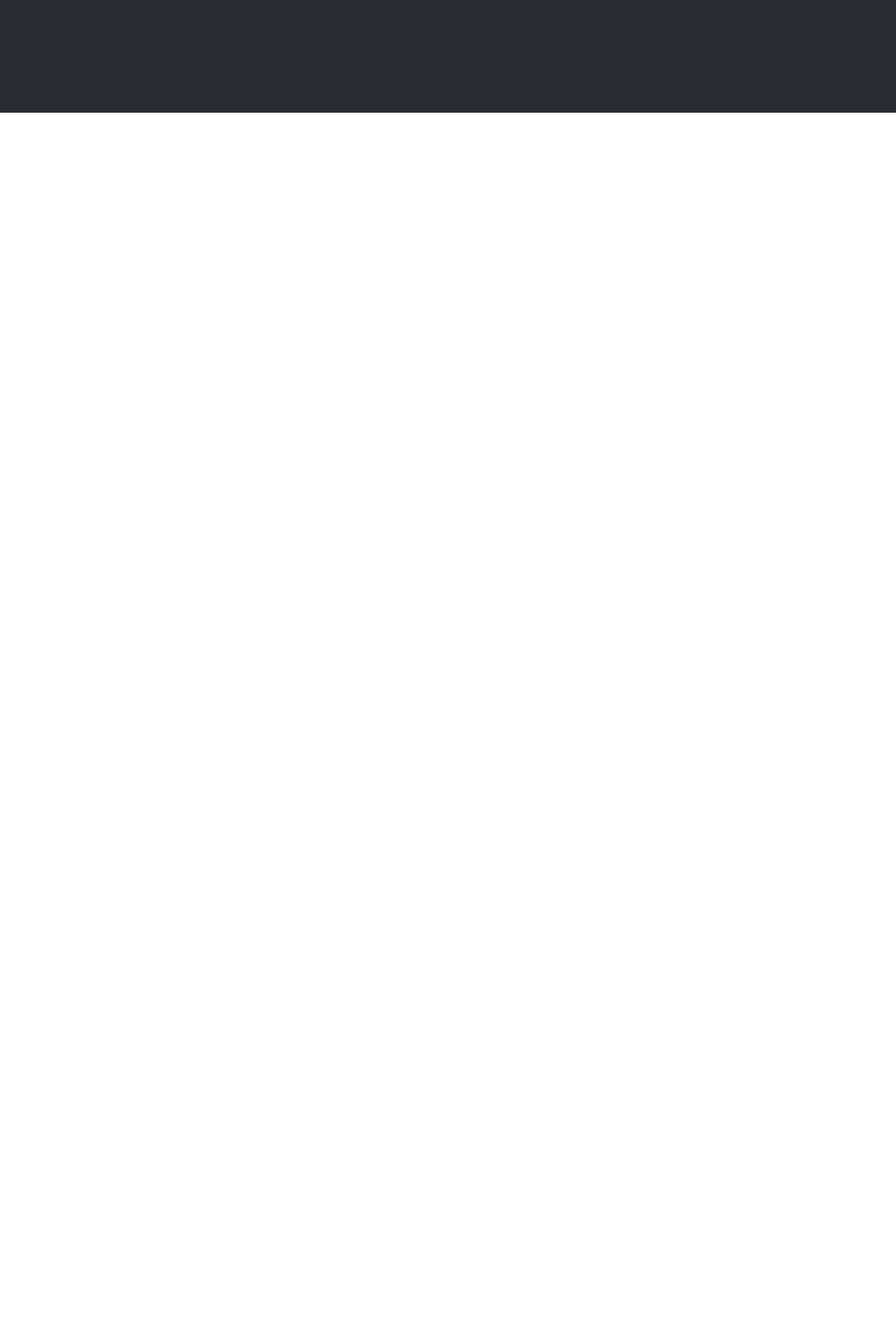
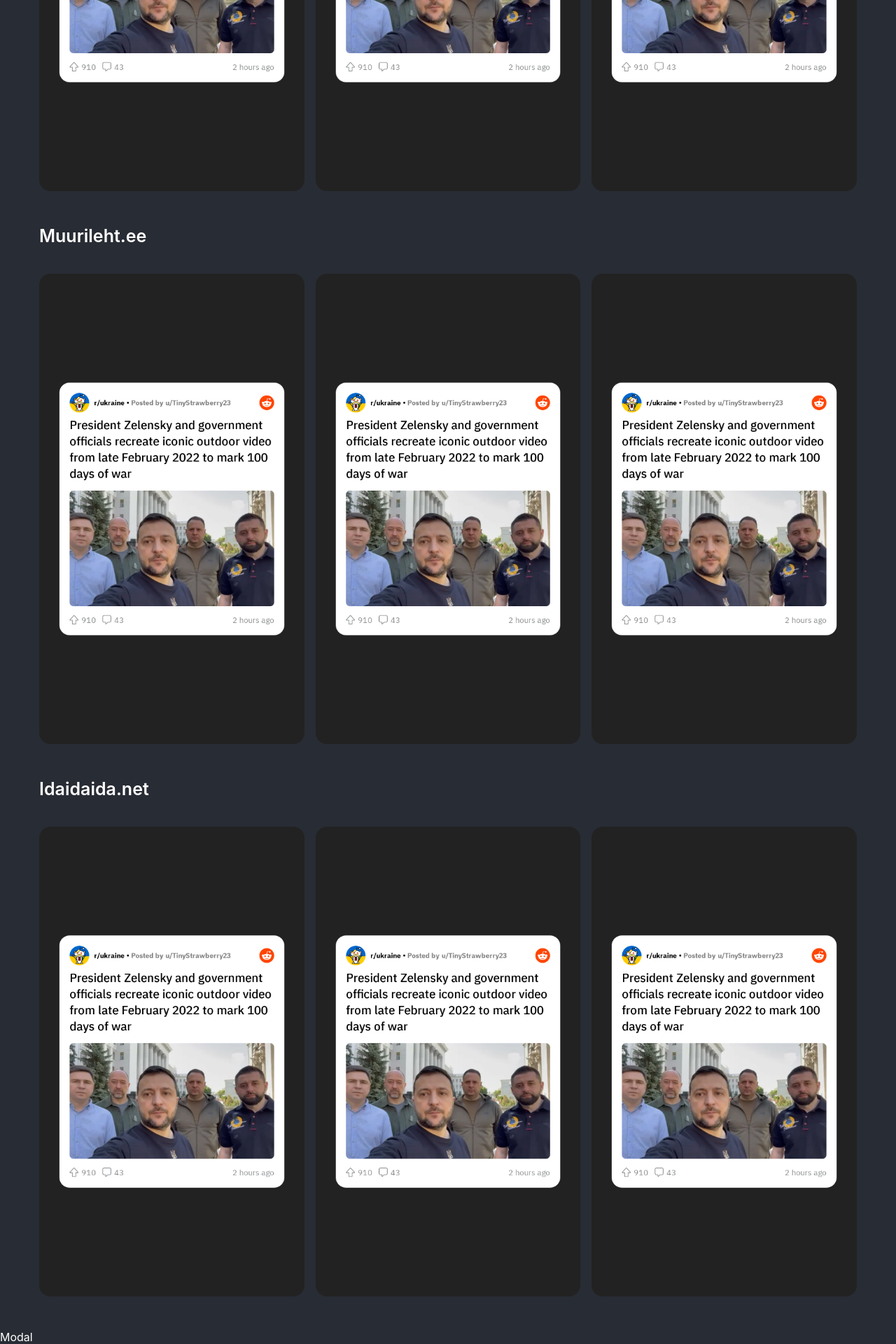
Before and after one commit to mikkmartin/df-extension-site, a Next.js app: page /1 in a window 1280 px wide. Before the commit this address had no page. Shown: the part 639-2559 px from the top of the page at 70% size. Before the commit the page ends 800 px from the top, so only its background shows below. Built offline with nearby package versions, Linux system fonts and the light colour scheme.

Commit message:
modal prep

```diff
--- a/components/Layout.tsx
+++ b/components/Layout.tsx
@@ -1,7 +1,8 @@
 import styled from 'styled-components'
 import { ChromeWebstore } from './icons/ChromeWebstore'
+import { motion } from 'framer-motion'
 
-export const Layout = ({ children }) => {
+export const Layout = () => {
   return (
     <Container>
       <div className="header">
@@ -9,7 +10,9 @@ export const Layout = ({ children }) => {
         <h1>Story templates</h1>
         <ChromeWebstore />
       </div>
-      {children}
+      <TempalateRow site="Levila.ee" />
+      <TempalateRow site="Muurileht.ee" />
+      <TempalateRow site="Idaidaida.net" />
     </Container>
   )
 }
@@ -46,3 +49,36 @@ const Container = styled.div`
     }
   }
 `
+
+const animations = {
+  whileHover: { scale: 1.03 },
+}
+const TempalateRow = ({ site = 'Reddit.com' }) => {
+  return (
+    <TempalateRowGrid>
+      <h4>{site}</h4>
+      <motion.img {...animations} src="story-reddit-1.png" alt="" />
+      <motion.img {...animations} src="story-reddit-1.png" alt="" />
+      <motion.img {...animations} src="story-reddit-1.png" alt="" />
+    </TempalateRowGrid>
+  )
+}
+
+const TempalateRowGrid = styled.div`
+  display: grid;
+  grid-template-columns: 1fr 1fr 1fr;
+  grid-template-rows: auto;
+  grid-template-areas: 'title title title';
+  grid-gap: 1rem;
+  h4 {
+    grid-area: title;
+  }
+  img {
+    max-width: 100%;
+    border-radius: 1rem;
+    transition: filter 0.2s ease-in-out;
+    &:hover {
+      filter: brightness(1.1);
+    }
+  }
+`
--- /dev/null
+++ b/pages/[site].tsx
@@ -0,0 +1,7 @@
+import styled from 'styled-components'
+
+export default function Site({ children }) {
+  return <Container>Modal</Container>
+}
+
+const Container = styled.div``
--- a/pages/_app.tsx
+++ b/pages/_app.tsx
@@ -1,6 +1,8 @@
 import { AppProps } from 'next/app'
 import { GlobalStyles } from 'components/GlobalStyles'
 import Head from 'next/head'
+import { AnimatePresence } from 'framer-motion'
+import { Layout } from 'components/Layout'
 
 export default function App({ Component, pageProps }: AppProps) {
   return (
@@ -9,8 +11,11 @@ export default function App({ Component, pageProps }: AppProps) {
         <title>{process.env.NODE_ENV === 'development' ? '🚧 ' : ''}next-ts-starter</title>
         <meta name="viewport" content="width=device-width, initial-scale=1" />
       </Head>
+      <Layout />
       <GlobalStyles />
-      <Component {...pageProps} />
+      <AnimatePresence>
+        <Component {...pageProps} />
+      </AnimatePresence>
     </>
   )
 }
```
Also changed, not shown: pages/index.tsx (+1 -47 lines). Lines whose indentation alone changed are shown as unchanged.
